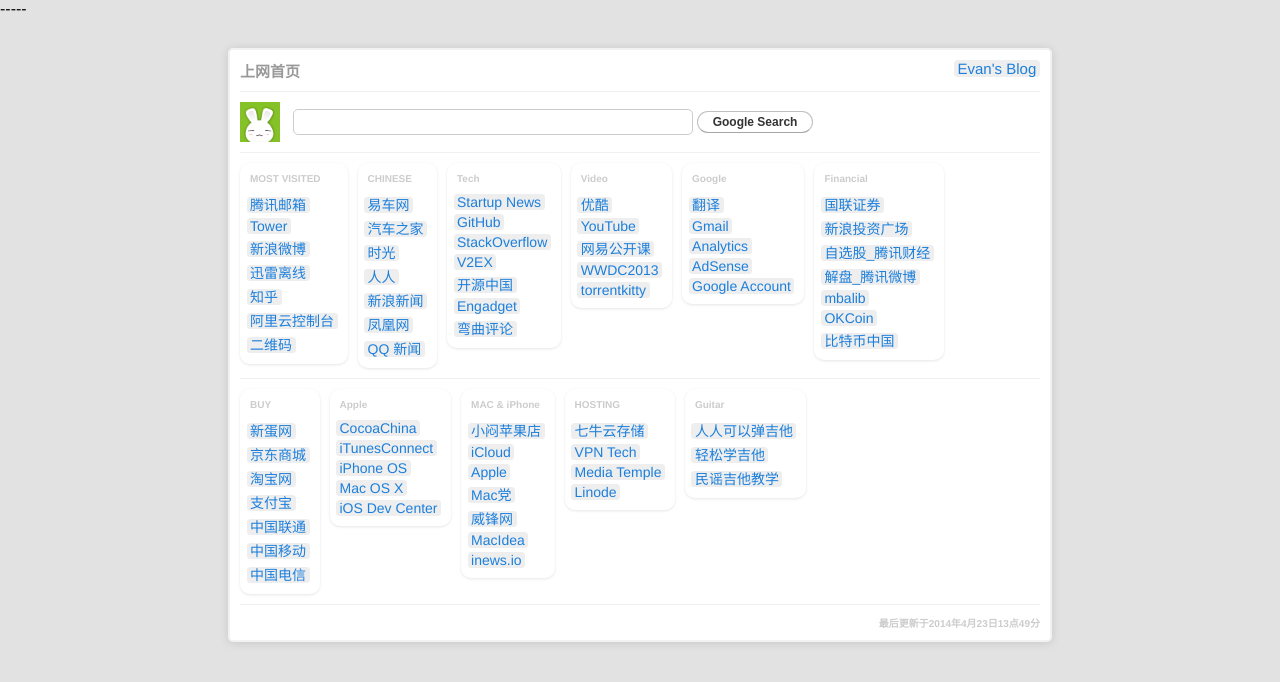
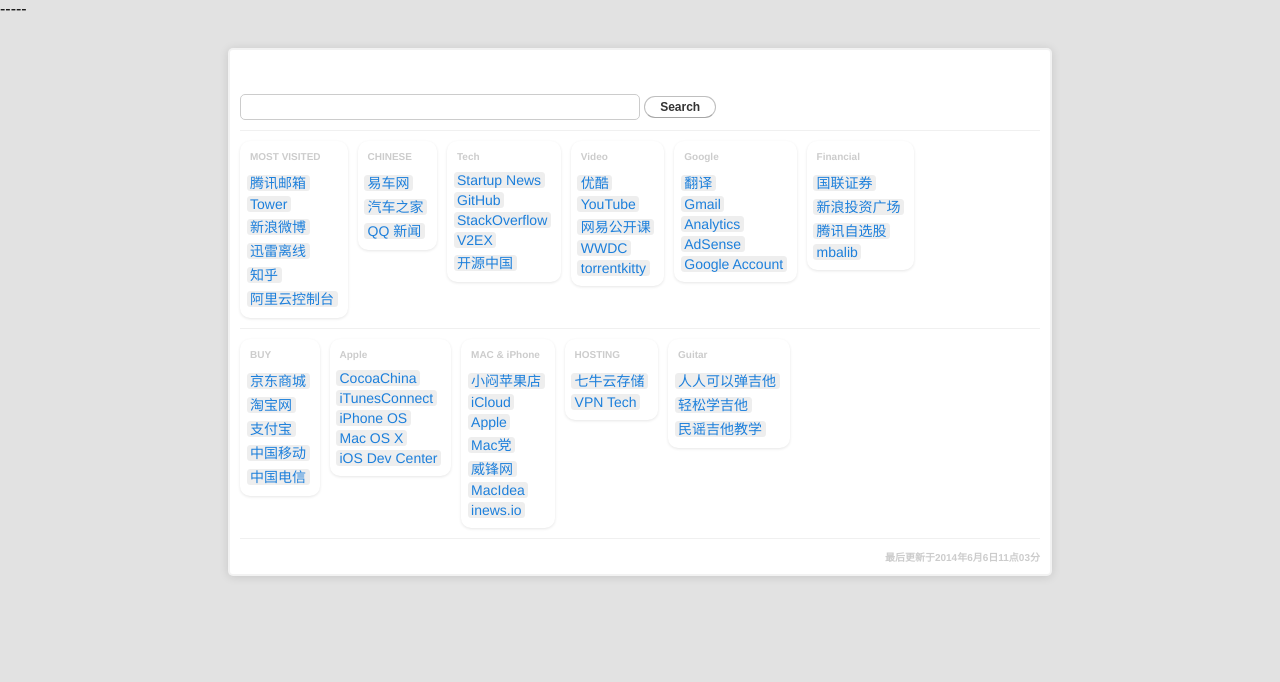
Before and after one commit to xujingbao/xujingbao.github.io, a plain HTML site: page start/index.html in a window 1280 px wide. Drawn offline with Linux system fonts and the light colour scheme.

Commit message:
Site updated: 2014-06-06 13:48:26

```diff
--- a/start/index.html
+++ b/start/index.html
@@ -1,6 +1,5 @@
 -----
 <!DOCTYPE html>
-<!-- saved from url=(0025)http://www.v2ex.com/start -->
 <html lang="zh-CN">
 <head>
 	<title>上网首页</title>
@@ -8,26 +7,17 @@
 	<meta charset="UTF-8">
 	<link rel="stylesheet" type="text/css" media="screen" href="style.css">
 	<link rel="shortcut icon" href="http://start.olivida.com/static/img/favicon.ico">
-	<script type="text/javascript" src="jquery-1.4.2.min.js"></script>
-	<script type="text/javascript" src="stagger.js"></script>
 </head>
 <body>
 	<div id="Root">
-
-		<div style="float: right">
-			<a href="http://www.xujingbao.com/" target="_blank">Evan's Blog</a>
-		</div>
-
-		<strong style="color: #999">  上网首页</strong>
-		<div class="sep"></div>
-
-			<form target="_blank" method="get" action="http://www.google.com/search">
-				<img src="touxiang.png" width="40" height="40" align="absmiddle"/>&nbsp;&nbsp;
+			<br />
+			<br />
+			<form target="_blank" method="get" action="http://203.208.48.148/search">
 				<input type="hidden" name="forid" value="1">
 				<input type="hidden" name="ie" value="UTF-8">
-				<input type="hidden" name="hl" value="en-US">
+				<input type="hidden" name="hl" value="zh">
 				<input type="text" name="q" id="google" class="sl">
-				<input type="submit" value="Google Search" class="super normal button">
+				<input type="submit" value="Search" class="super normal button">
 
 			</form>
 
@@ -41,7 +31,6 @@
 				<li><a href="http://lixian.vip.xunlei.com/" target="_blank">迅雷离线</a></li>
 				<li><a href="http://www.zhihu.com/" target="_blank">知乎</a></li>
 				<li><a href="https://passport.alipay.com/login/login.htm?fromSite=6&params=%7B%22site%22%3A%226%22%2C%22ru%22%3A%22http%3A%2F%2Fwww.aliyun.com%2F%22%7D&oauth_callback=http%3A%2F%2Fwww.aliyun.com%2F&patrol-web-request.id=1725866" target="_blank">阿里云控制台</a></li>
-				<li><a href="http://cli.im/text/920641?yH4PI" target="_blank">二维码</a></li>
 			</ul>
 		</div>
 		<div class="column">
@@ -49,10 +38,6 @@
 			<ul class="nav">
 			    <li><a href="http://wuxi.bitauto.com/" target="_blank">易车网</a></li>
 				<li><a href="http://www.autohome.com.cn/" target="_blank">汽车之家</a></li>
-				<li><a href="http://www.mtime.com/" target="_blank">时光</a></li>
-				<li><a href="http://www.renren.com/" target="_blank">人人</a></li>
-				<li><a href="http://news.sina.com.cn/" target="_blank">新浪新闻</a></li>
-				<li><a href="http://www.ifeng.com/" target="_blank">凤凰网</a></li>
 				<li><a href="http://news.qq.com/" target="_blank">QQ 新闻</a></li>
 			</ul>
 		</div>
@@ -64,8 +49,6 @@
 				<li><a href="http://stackoverflow.com/" target="_blank">StackOverflow</a></li>
 				<li><a href="http://www.v2ex.com/" target="_blank">V2EX</a></li>
 				<li><a href="http://www.oschina.net/" target="_blank">开源中国</a></li>
-				<li><a href="http://www.engadget.com/" target="_blank">Engadget</a></li>
-				<li><a href="http://www.tektalk.org/" target="_blank">弯曲评论</a></li>
 			</ul>
 		</div>
 		<div class="column">
@@ -74,7 +57,7 @@
 				<li><a href="http://www.youku.com/" target="_blank">优酷</a></li>
 				<li><a href="http://www.youtube.com/" target="_blank">YouTube</a></li>
 				<li><a href="http://open.163.com/" target="_blank">网易公开课</a></li>
-				<li><a href="https://developer.apple.com/wwdc/videos/" target="_blank">WWDC2013</a></li>
+				<li><a href="https://developer.apple.com/wwdc/videos/" target="_blank">WWDC</a></li>
 				<li><a href="http://www.torrentkitty.com/" target="_blank">torrentkitty</a></li>
 							</ul>
 		</div>
@@ -93,11 +76,8 @@
 			<ul class="nav">
 				<li><a href="https://58.215.212.115/Main.htm" target="_blank">国联证券</a></li>
 				<li><a href="http://i.finance.sina.com.cn/zixuan,stock" target="_blank">新浪投资广场</a></li>
-				<li><a href="http://stockapp.finance.qq.com/pstock/" target="_blank">自选股_腾讯财经</a></li>
-				<li><a href="http://k.t.qq.com/k/解盘" target="_blank">解盘_腾讯微博</a></li>
+				<li><a href="http://stockapp.finance.qq.com/pstock/" target="_blank">腾讯自选股</a></li>
 				<li><a href="http://wiki.mbalib.com/wiki/" target="_blank">mbalib</a></li>
-				<li><a href="https://www.okcoin.com/" target="_blank">OKCoin</a></li>
-				<li><a href="http://info.btc123.com/index_btcchina.php" target="_blank">比特币中国</a></li>
 			</ul>
 		</div>
 		<div class="clear"></div>
@@ -105,12 +85,10 @@
 		<div class="column">
 			<div class="column_title">BUY</div>
 			<ul class="nav">
-				<li><a href="http://www.newegg.com.cn/" target="_blank">新蛋网</a></li>
 				<li><a href="http://www.360buy.com/" target="_blank">京东商城</a></li>
 				<li><a href="http://www.taobao.com/" target="_blank">淘宝网</a></li>
 				<li><a href="http://www.alipay.com/" target="_blank">支付宝</a></li>
-				<li><a href="http://www.10010.com/" target="_blank">中国联通</a></li>
-				<li><a href="http://www.ln.10086.cn/my/account/index.xhtml" target="_blank">中国移动</a></li>
+				<li><a href="http://www.js.10086.cn/my/account/index.xhtml" target="_blank">中国移动</a></li>
 				<li><a href="http://www.189.cn/" target="_blank">中国电信</a></li>
 			</ul>
 		</div>
@@ -141,8 +119,6 @@
 			<ul class="nav">
 				<li><a href="https://portal.qiniu.com" target="_blank">七牛云存储</a></li>
 				<li><a href="https://www.runos.us" target="_blank">VPN Tech</a></li>
-				<li><a href="https://ac.mediatemple.net/" target="_blank">Media Temple</a></li>
-				<li><a href="http://www.linode.com/" target="_blank">Linode</a></li>
 			</ul>
 		</div>
 			<div class="column">
@@ -156,7 +132,7 @@
 		</div>
 		<div class="clear"></div>
 		<div class="sep"></div>
-		<div class="column_title" align="right" >最后更新于2014年4月23日13点49分</div>
+		<div class="column_title" align="right" >最后更新于2014年6月6日11点03分</div>
 	</div>
 	</body>
 </html>
```
